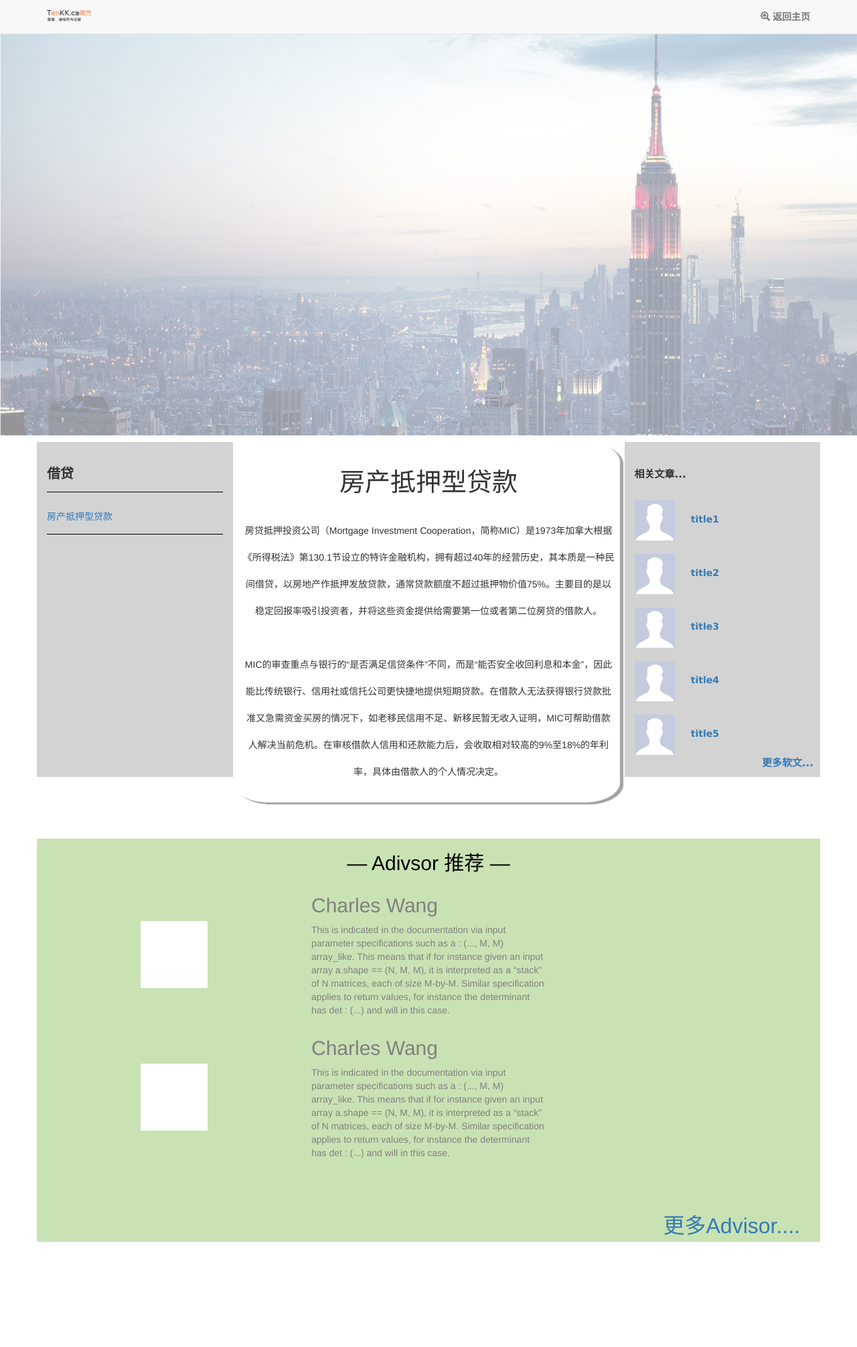
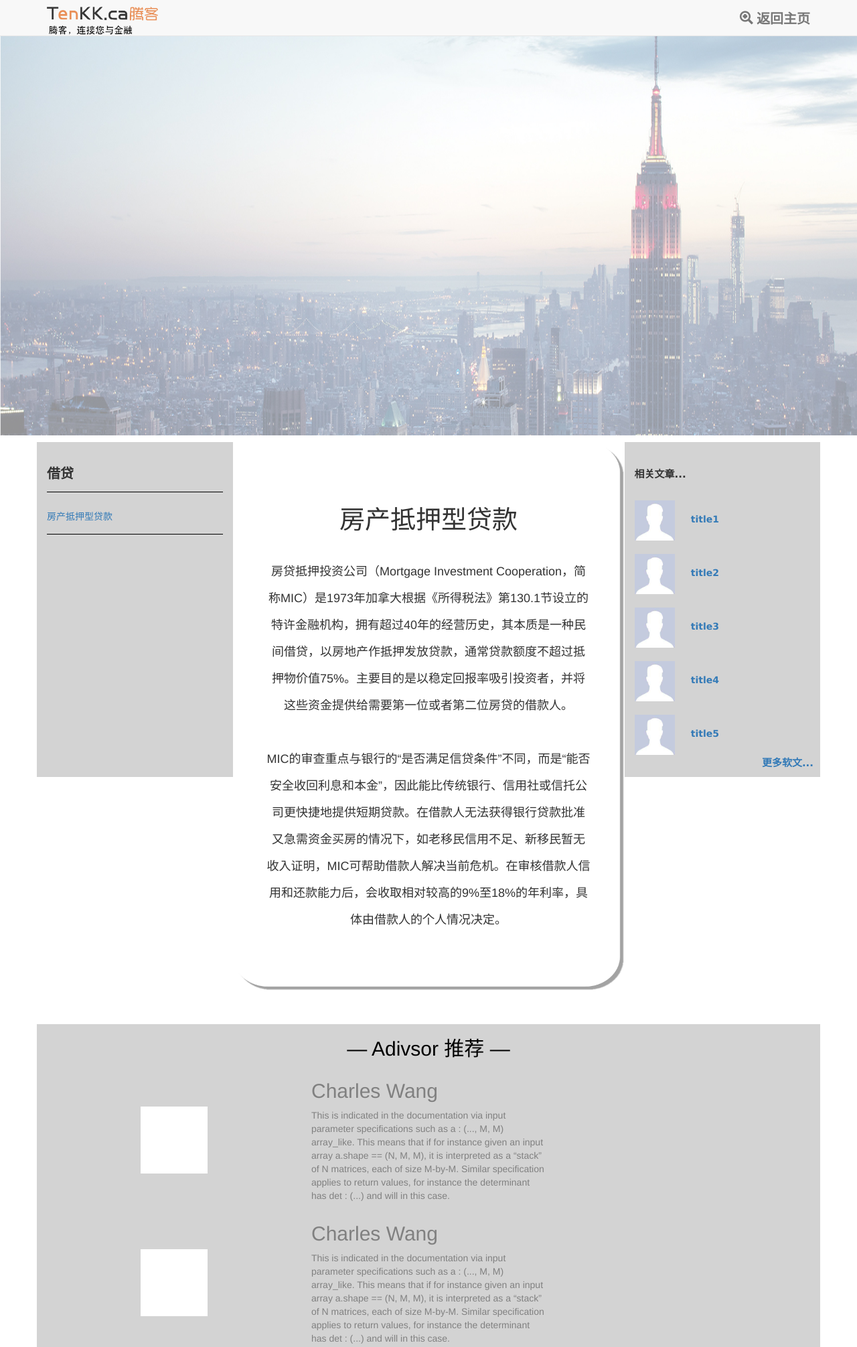
Before and after one commit to GaohanC/project, a website: page public/mic.html in a window 1280 px wide. Shown: the top 2011 px of the page at 67% size. Drawn offline with nearby package versions, Linux system fonts and the light colour scheme.

Commit message:
minor adjustment

```diff
--- a/public/css/index.css
+++ b/public/css/index.css
@@ -222,7 +222,7 @@ b {
 
 #adv-row {
     margin-top: -50px;
-    background-color: #c9e2b3;
+    background-color: lightgray;
     color: grey;
 }
 
--- a/public/mic.html
+++ b/public/mic.html
@@ -1,28 +1,29 @@
 <!DOCTYPE html>
 <html>
-<title>房产抵押型贷款 | 腾客Tenkk</title>
-
+<title>TODO | 腾客Tenkk</title>
     <meta charset="UTF-8">
     <meta name="viewport" content="width=device-width, initial-scale=1">
+    <!-- w3schools library -->
     <link rel="stylesheet" href="https://www.w3schools.com/w3css/4/w3.css">
+    <!-- jquery library   -->
+    <script src="https://ajax.googleapis.com/ajax/libs/jquery/3.2.1/jquery.min.js"></script>
+    <!-- bootstrap library -->
     <link rel="stylesheet" href="https://maxcdn.bootstrapcdn.com/bootstrap/3.3.7/css/bootstrap.min.css">
-<script src="https://ajax.googleapis.com/ajax/libs/jquery/3.2.1/jquery.min.js"></script>
     <script src="https://maxcdn.bootstrapcdn.com/bootstrap/3.3.7/js/bootstrap.min.js"></script>
+    <!-- font-awesome library -->
     <link rel="stylesheet" href="https://cdnjs.cloudflare.com/ajax/libs/font-awesome/4.7.0/css/font-awesome.min.css">
-<link rel="stylesheet" href="https://maxcdn.bootstrapcdn.com/bootstrap/3.3.7/css/bootstrap.min.css">
-<link rel="stylesheet" href="https://cdnjs.cloudflare.com/ajax/libs/font-awesome/4.7.0/css/font-awesome.min.css">
+    <!-- custom style sheet  -->
     <link rel="stylesheet" type="text/css" href="css/index.css">
-<script src="https://code.jquery.com/jquery-1.12.4.js"></script>
 
 <script src="js/retirement.js"></script>
 
 <body>
     <!-- Navigation Bar -->
-    <nav class="navbar navbar-default bg-faded navbar-fixed-top">
+    <nav class="navbar navbar-default bg-faded navbar-fixed-top" style="font-size:20px;">
         <div class="container">
             <div class="navbar-header">
                 <a class="navbar-brand smooth" href="#home">
-                        <img class="float-left" height="30px" src="images/tenkk_small.png">
+                    <img class="float-left logo" src="images/tenkk_small.png">
                 </a>
             </div>
             <div class="collapse navbar-collapse">
@@ -40,17 +41,18 @@
 
     <!-- Content -->
     <div>
+        <!-- Banner -->
         <div id="inner-header">
             <img class="banner" src="images/bgimg.jpg" alt="">
 
-        </div>
+        </div> <!-- Banner end -->
         <div class="container">
             <div class="row product-sidebar">
                 <div class="col-md-3">
                     <h1 class="w3-border-bottom w3-border-black w3-padding-16" style="font-family: verdana; font-size:20px"><b>借贷</b></h1>
                     <p class="w3-border-bottom w3-border-black w3-padding-16"><a href="mic.html">房产抵押型贷款 </a></p>
                 </div>
-                <div class="col-md-6" id="product-article" align="center">
+                <div class="col-md-6" style="font-size:18px; padding:50px;" id="product-article" align="center">
 
                     <br>
                     <h1 style="text-align:center; font-size: 38px">房产抵押型贷款</h1>
@@ -184,13 +186,9 @@
 
     </div>
     <div id="footer" class="container">
-
-
         <div class="main-section container">
-
-
             <div class="section col-md-6">
-                <a> <br><br><br><br><br><br><br><img  src ="images/tenkk_small.png" width="200" height="25"></a>
+                <a> <br><br><br><br><br><br><br><img class="logo" src ="images/tenkk_small.png" height="70px"></a>
             </div>
             <div class="section col-md-6">
                 <p>
```
Lines whose indentation alone changed are shown as unchanged.
